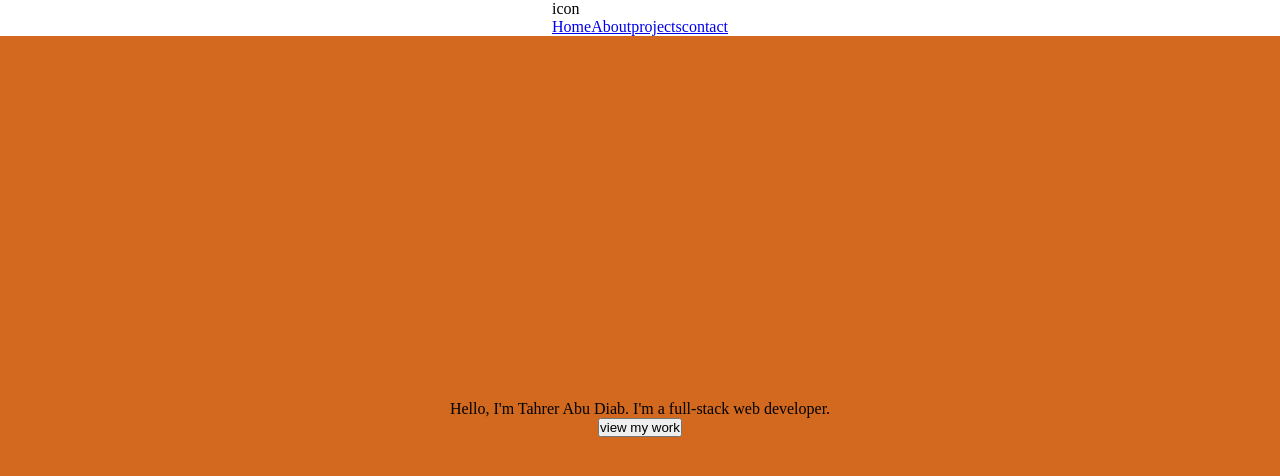
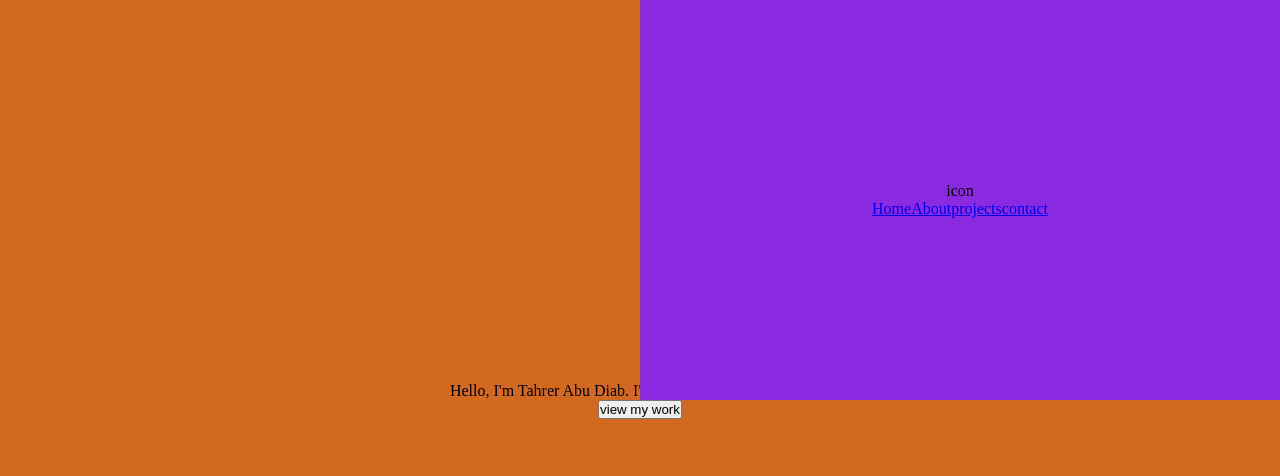
Before and after one commit to tahrer007/portfolio.v2, a React (Create React App) app in the folder client/: page / in a window 1280 px wide. Shown: the top 476 px of the page. Built offline with nearby package versions, Linux system fonts and the light colour scheme.

Commit message:
nav bar  postion

```diff
--- a/client/src/components/navIcon/NavBar.jsx
+++ b/client/src/components/navIcon/NavBar.jsx
@@ -1,16 +1,14 @@
-import React  ,{useState} from "react";
+import React, { useState } from "react";
 import { Link } from "react-router-dom";
+import "./nav.css"
 
 const NavBar = () => {
   //const [showNav,setShowNav]=useState(false);
 
   return (
-    <header className="navContainer">
-      <div className="navIcon">
-        icon
-      </div>
+    <div className="navContainer">
+      <div className="navIcon">icon</div>
       <div className="navMenu">
-
         <Link className="navItem" to="/">
           Home
         </Link>
@@ -23,11 +21,8 @@ const NavBar = () => {
         <Link className="navItem" to="/contactme">
           contact
         </Link>
-
   </div>
-
-
-    </header>
+    </div>
   );
 };
 
--- a/client/src/components/navIcon/nav.css
+++ b/client/src/components/navIcon/nav.css
@@ -1,23 +1,22 @@
-.navContainer{
-    display: flex;
-    flex-direction: column;
-    justify-content:center ;
-    align-items: center;
+.navContainer {
+  display: flex;
+  flex-direction: column;
+  justify-content: center;
+  align-items: center;
+  position: fixed;
   height: 50%;
   width: 50%;
-    background-color: blueviolet;
+  right: 0;
+  top :0 ;
+  background-color: blueviolet;
 }
-.navIcon{
+.navIcon {
 }
-.burgerIcon{
-
+.burgerIcon {
 }
-.closeIcon{
-
+.closeIcon {
 }
-.navMenu{
-
+.navMenu {
 }
-.navItem{
-
+.navItem {
 }
```
Lines whose indentation alone changed are shown as unchanged.
